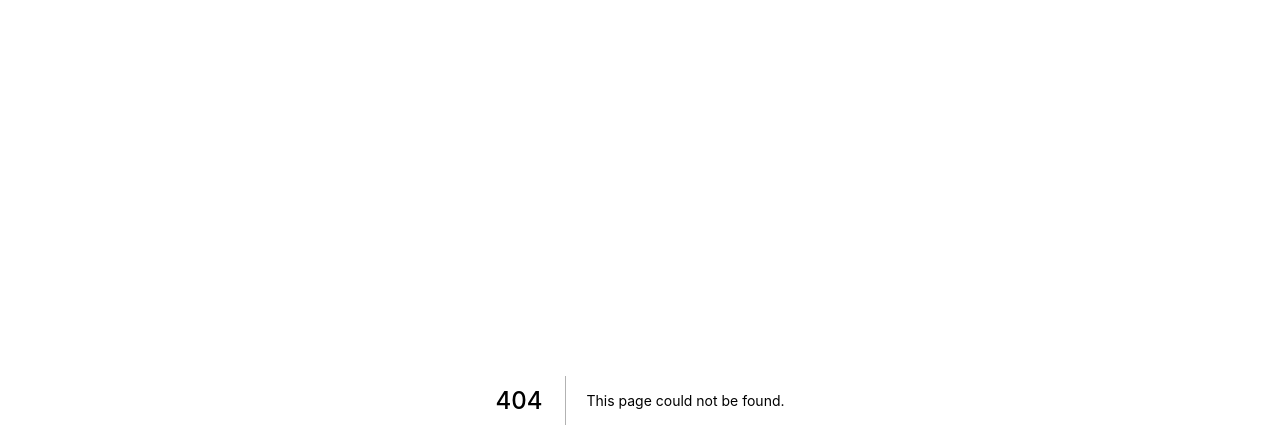
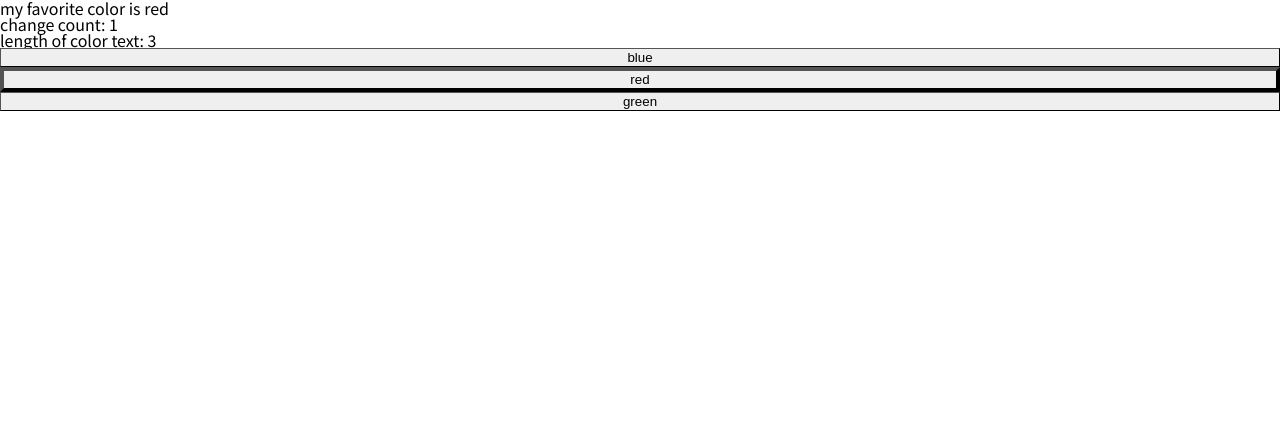
Before and after one commit to ghtea/diary-mate, a Next.js app: page /practice in a window 1280 px wide. Before the commit this address had no page. Shown: the top 448 px of the page. Built offline with nearby package versions, Linux system fonts and the light colour scheme.

Commit message:
add practice page and color button

```diff
--- /dev/null
+++ b/components/index.tsx
@@ -0,0 +1,39 @@
+import {useCallback, FunctionComponent} from "react"
+import styled from "styled-components"
+import {Color} from "pages/practice"
+
+export type ColorButtonProps = {
+  color: Color
+  isSelected: boolean
+  onClick: (value: Color) => void
+}
+
+const StyledButton = styled.button<{isSelected: boolean}>`
+  width: auto;
+  border-width: ${props => props.isSelected ? "4px" : "1px"};
+`
+
+export const ColorButton: FunctionComponent<ColorButtonProps> = ({
+  color,
+  isSelected,
+  onClick,
+}) => {
+
+  const handleClick = useCallback(() => {
+    onClick(color)
+
+    if (color === "blue"){
+      console.log("sky")
+    }
+    else if (color === "green"){
+      console.log("grass")
+    }
+    else if (color === "red"){
+      console.log("fire")
+    }
+  },[color, onClick])
+
+  return (
+    <StyledButton onClick={handleClick} isSelected={isSelected}>{color}</StyledButton>
+  )
+}
--- /dev/null
+++ b/pages/practice/index.tsx
@@ -0,0 +1,41 @@
+import type {NextPage} from "next"
+import {useCallback, useEffect, useMemo, useState} from "react"
+import styled from "styled-components"
+import {ColorButton} from "components"
+
+const PracticeContainer = styled.div`
+  display: flex;
+  flex-direction: column;
+`
+
+export type Color = "blue" | "red" | "green"
+
+const Practice: NextPage = () => {
+  const [selectedColor, setSelectedColor] = useState<Color>("red")
+  const [changeCount, setChangeCount] = useState(0)
+
+  const onClickColorButton = useCallback((color: Color) => {
+    setSelectedColor(color)
+  },[])
+
+  useEffect(()=>{
+    setChangeCount(prev => prev + 1)
+  },[selectedColor])
+
+  const selectedColorLength = useMemo(()=>{
+    return selectedColor.length
+  },[selectedColor.length])
+
+  return (
+    <PracticeContainer>
+      <div>{`my favorite color is ${selectedColor}`}</div>
+      <div>{`change count: ${changeCount}`}</div>
+      <div>{`length of color text: ${selectedColorLength}`}</div>
+      {(["blue", "red", "green"] as Color[]).map(color => (
+        <ColorButton key={`color-button-${color}`} color={color} isSelected={selectedColor === color} onClick={onClickColorButton} />
+      ))}
+    </PracticeContainer>
+  )
+}
+
+export default Practice
```
Also changed, not shown: pages/index.tsx (line endings or trailing spaces).
